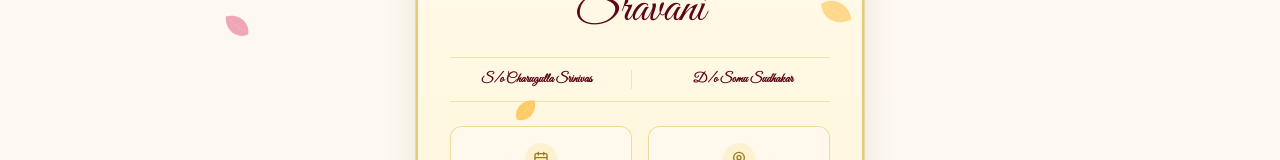
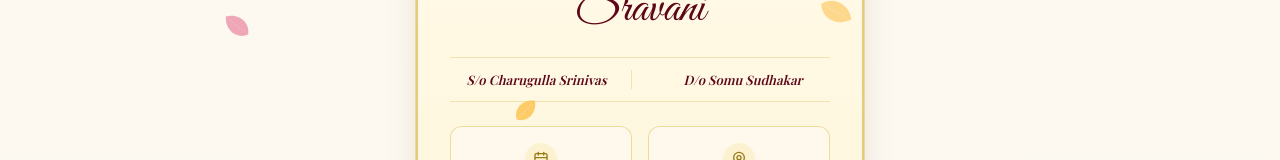
Before and after one commit to vishnuchoutapellys/WeddingDesignTemplate, a React (Vite) app: page / in a window 1280 px wide. Shown: the part 623-783 px from the top of the page. Built offline with nearby package versions, Linux system fonts and the light colour scheme; the HTML template or start-up script is replaced by a standard one; a web font is replaced by a local one.

Commit message:
minor changes

```diff
--- a/src/components/HeroWelcome.tsx
+++ b/src/components/HeroWelcome.tsx
@@ -119,10 +119,10 @@ export const HeroWelcome: React.FC = () => {
           {/* Parents Display */}
           <div className="grid grid-cols-2 gap-4 my-6 text-[12px] sm:text-[13px] text-[#78543e] font-serif border-y border-[#d4af37]/30 py-3">
             <div className="border-r border-[#d4af37]/30 pr-2">
-              <p className="font-semibold font-script text-[#5c0617]">{weddingConfig.groom.parentsDisplay}</p>
+              <p className="font-semibold italic font-serif text-[#5c0617]">{weddingConfig.groom.parentsDisplay}</p>
             </div>
             <div className="pl-2">
-              <p className="font-semibold font-script text-[#5c0617]">{weddingConfig.bride.parentsDisplay}</p>
+              <p className="font-semibold italic font-serif text-[#5c0617]">{weddingConfig.bride.parentsDisplay}</p>
             </div>
           </div>
 
```
